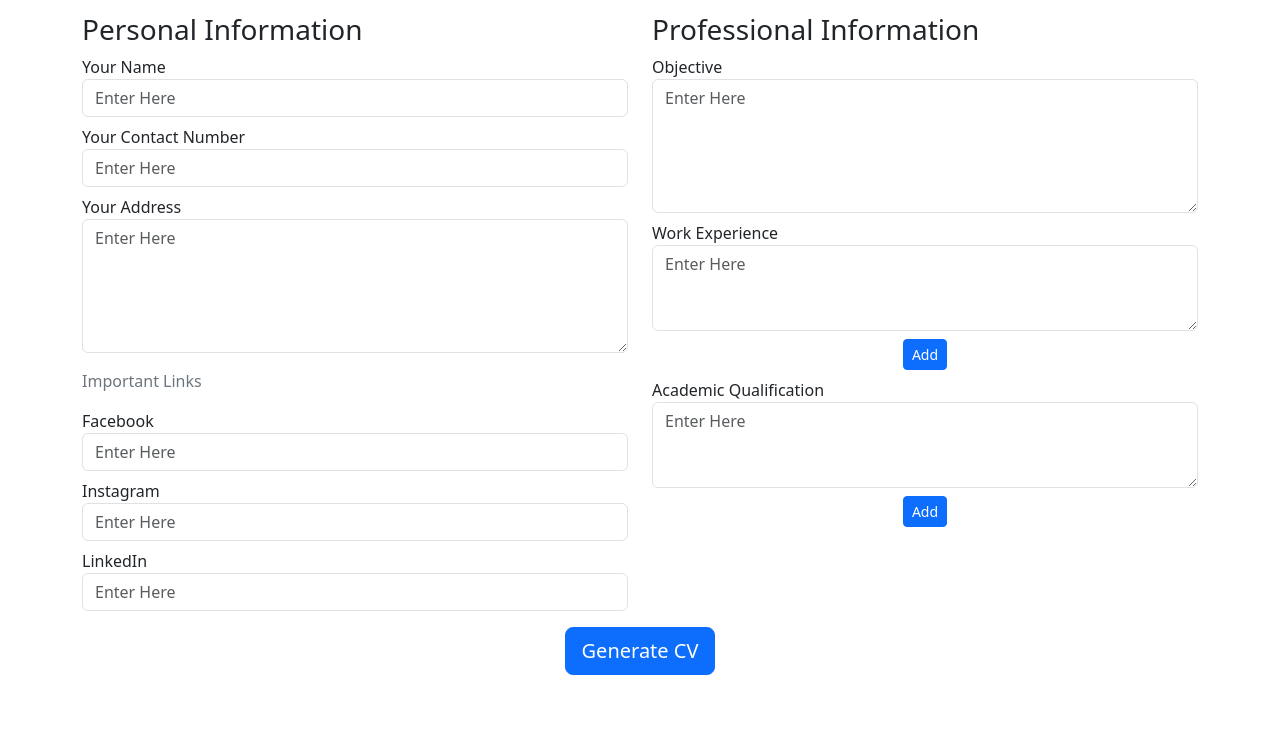
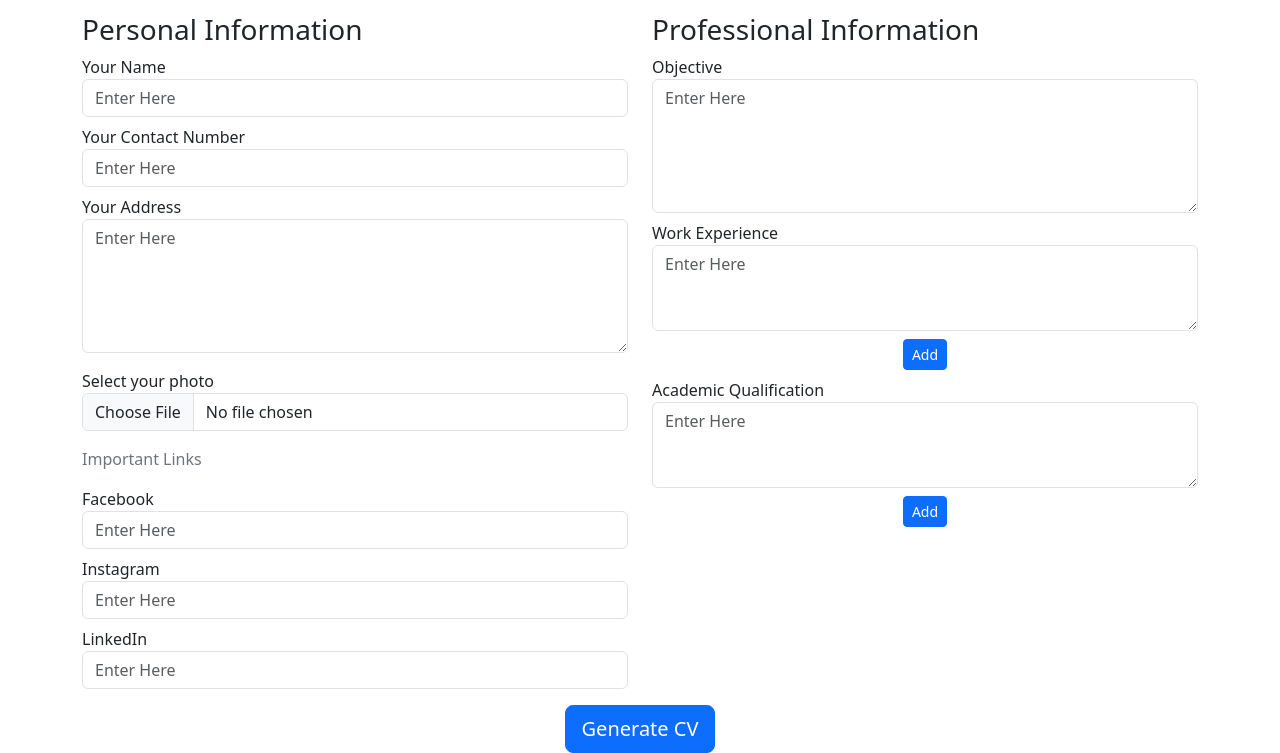
Before and after one commit to MuhammadAheedSiddiqui29/Resume-Generator, a plain HTML site: page index.html in a window 1280 px wide. Shown: the part 91-844 px from the top of the page. Before the commit the page ends 800 px from the top, so only its background shows below. Drawn offline with nearby package versions, Linux system fonts and the light colour scheme.

Commit message:
html structure

```diff
--- a/index.html
+++ b/index.html
@@ -35,6 +35,11 @@
                 <div class="form-group mt-2">
                     <label for="addressField">Your Address</label>
                     <textarea class="form-control" id="addressField" placeholder="Enter Here" rows="5"></textarea>
+                </div>
+
+                <div class="form-group mt-3">
+                    <label for="">Select your photo</label>
+                    <input id="imgField" type="file" class="form-control">
                 </div>
 
                 <p class="text-secondary my-3">Important Links</p>
@@ -77,8 +82,6 @@
                         <button class="btn btn-primary btn-sm" onclick="addNewWEField()">Add</button>
                     </div>
                 </div>
-
-
 
                                         <!-- ACADEMIC QUALIFICATION -->
 
```
